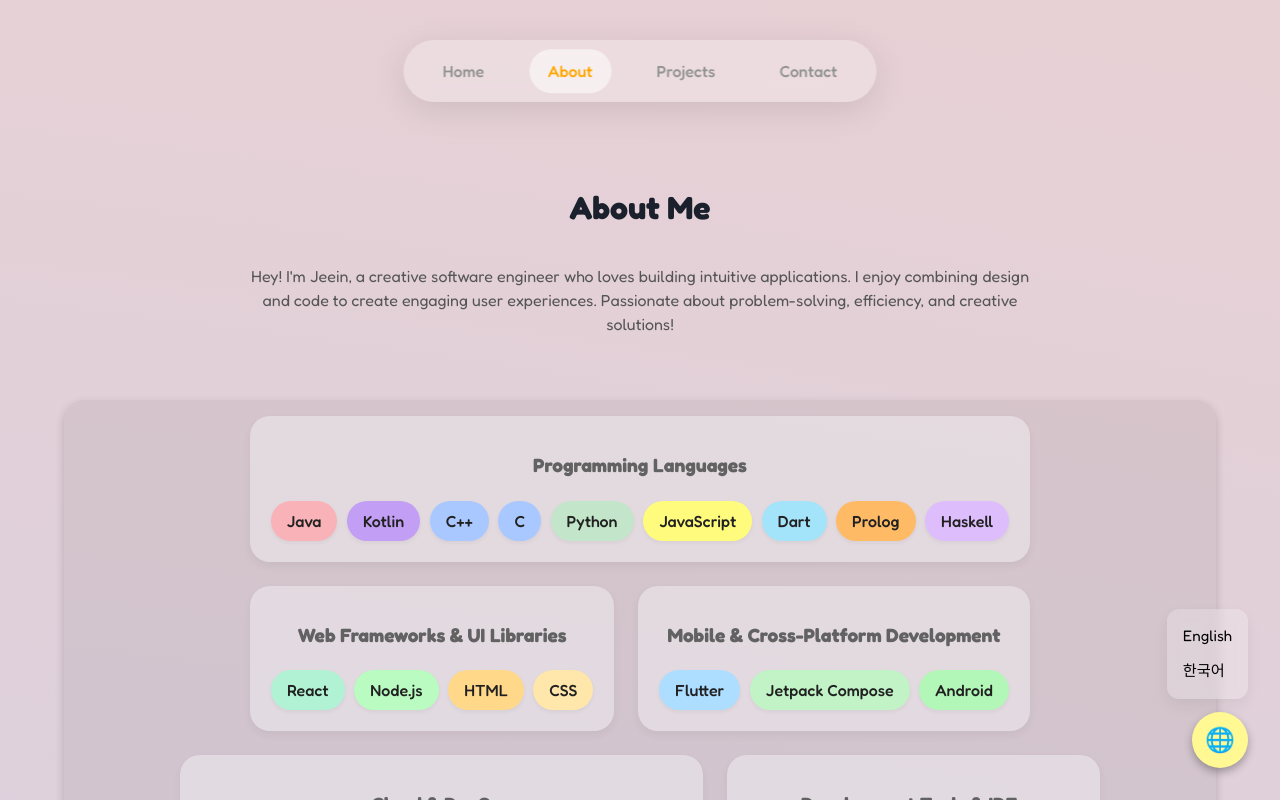
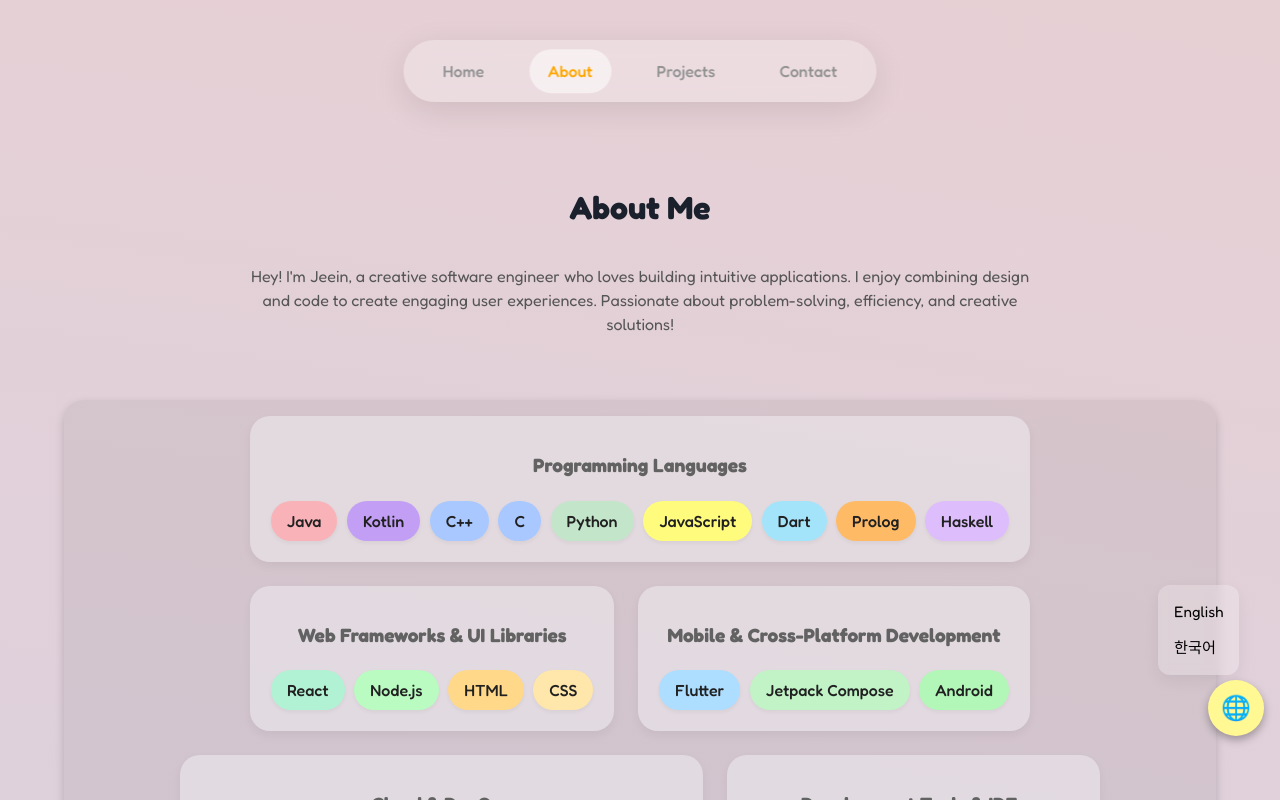
Before and after one commit to JeeIn-Park/JeeIn-Park.github.io, a React (Vite) app: page /about in a window 1280 px wide. Both pictures are taken after a click on the button "Language Toggle". Shown: the top 800 px of the page. Built offline with nearby package versions, Linux system fonts and the light colour scheme.

Commit message:
fab draggable

```diff
--- a/src/App.tsx
+++ b/src/App.tsx
@@ -22,7 +22,6 @@ const App: React.FC = () => {
   return (
     <div className="flex flex-col min-h-screen bg-gray-100 text-gray-900 relative">
       <div id="top-anchor" className="absolute top-0"></div>
-      <LanguageToggle />
       <Navbar />
       <ScrollTop />
       <Routes>
@@ -32,6 +31,8 @@ const App: React.FC = () => {
         <Route path="/contact" element={<Contact />} />
       </Routes>
       <Footer />
+      <LanguageToggle />
+
     </div>
   );
 };
--- a/src/components/LanguageToggle.css
+++ b/src/components/LanguageToggle.css
@@ -41,15 +41,26 @@
     border: none;
     cursor: pointer;
     box-shadow: 0 4px 8px rgba(0, 0, 0, 0.3);
-    transition: background-color 0.3s ease;
+    transition:
+        background-color 0.3s ease,
+        transform 0.2s ease,
+        left 0.3s ease,
+        top 0.3s ease,
+        opacity 0.5s ease;
   }
 
   .fab-button:hover {
     background-color: #ffe942;
+    transform: scale(1.07);
+  }
+
+  .fab-button.dragging {
+    transition: none !important;
   }
 
   /* Language dropdown box */
   .language-box {
+    opacity: 1;
     margin-bottom: 0.8rem;
     background-color: rgba(255, 255, 255, 0.226); /* Semi-transparent white */
     backdrop-filter: blur(5px);               /* Blur background behind the box */
@@ -58,8 +69,20 @@
     padding: 0.6rem 0;
     box-shadow: 0 6px 16px rgba(0, 0, 0, 0.06);
     animation: fadeSlideUp 0.3s ease;
+    transition: opacity 0.3s ease, transform 0.3s ease;
+    transform: translateY(0);
   }
 
+  .hidden-box {
+    opacity: 0;
+    transform: translateY(10px);
+    pointer-events: none;
+  }
+
+  .visible-box {
+    opacity: 1;
+    transform: translateY(0);
+  }
 
   /* Each language item */
   .language-item {
--- a/src/components/LanguageToggle.tsx
+++ b/src/components/LanguageToggle.tsx
@@ -1,40 +1,121 @@
-import React, { useState, useRef, useEffect } from 'react';
+import React, { useEffect, useRef, useState } from 'react';
 import { useTranslation } from 'react-i18next';
 import './LanguageToggle.css';
 
 const LanguageToggle: React.FC = () => {
   const { i18n } = useTranslation();
+  const fabRef = useRef<HTMLButtonElement>(null);
   const [menuOpen, setMenuOpen] = useState(false);
-  const [isHovered, setIsHovered] = useState(false);
-  const ref = useRef<HTMLDivElement>(null);
+  const [dragging, setDragging] = useState(false);
+  const [lastInteractionTime, setLastInteractionTime] = useState(Date.now());
+  const [opacity, setOpacity] = useState(1);
+  const positionRef = useRef({ x: window.innerWidth - 80, y: window.innerHeight - 120 });
+  const [snapSide, setSnapSide] = useState<'left' | 'right'>('right');
+
+
+  // NEW: Refs to track drag start and whether drag occurred
+  const dragStartPos = useRef({ x: 0, y: 0 });
+  const wasDragged = useRef(false);
 
   const languages = [
     { code: 'en', label: 'English' },
     { code: 'ko', label: '한국어' },
   ];
 
-  const toggleMenu = () => setMenuOpen(prev => !prev);
+  const toggleMenu = () => {
+    setMenuOpen(prev => !prev);
+    setLastInteractionTime(Date.now());
+    setOpacity(1);
+  };
 
   const changeLanguage = (lang: string) => {
     i18n.changeLanguage(lang);
     setMenuOpen(false);
+    setLastInteractionTime(Date.now());
   };
 
+  // Inactivity fade
   useEffect(() => {
-    const handleClickOutside = (e: MouseEvent) => {
-      if (ref.current && !ref.current.contains(e.target as Node)) {
-        setMenuOpen(false);
+    const interval = setInterval(() => {
+      if (Date.now() - lastInteractionTime > 5000 && !dragging && !menuOpen) {
+        setOpacity(0.5);
       }
+    }, 1000);
+    return () => clearInterval(interval);
+  }, [lastInteractionTime, dragging, menuOpen]);
+
+  const handleMouseDown = (e: React.MouseEvent) => {
+    e.preventDefault();
+    setDragging(true);
+    wasDragged.current = false;
+    dragStartPos.current = { x: e.clientX, y: e.clientY };
+    setLastInteractionTime(Date.now());
   };
-    document.addEventListener('mousedown', handleClickOutside);
-    return () => document.removeEventListener('mousedown', handleClickOutside);
-  }, []);
+
+  const handleMouseMove = (e: MouseEvent) => {
+    if (!dragging || !fabRef.current) return;
+
+    const dx = e.clientX - dragStartPos.current.x;
+    const dy = e.clientY - dragStartPos.current.y;
+
+    // NEW: if moved more than 3px in any direction, count as drag
+    if (Math.abs(dx) > 3 || Math.abs(dy) > 3) {
+      wasDragged.current = true;
+    }
+
+    const newX = e.clientX - 28;
+    const newY = e.clientY - 28;
+
+    positionRef.current = { x: newX, y: newY };
+    const fab = fabRef.current;
+    fab.style.left = `${newX}px`;
+    fab.style.top = `${newY}px`;
+    setOpacity(1);
+    setLastInteractionTime(Date.now());
+  };
+
+  const handleMouseUp = () => {
+    if (!dragging || !fabRef.current) return;
+    setDragging(false);
+
+    const middle = window.innerWidth / 2;
+    const isLeft = positionRef.current.x < middle;
+    const targetX = isLeft ? 16 : window.innerWidth - 72;
+
+    positionRef.current.x = targetX;
+    fabRef.current.style.left = `${targetX}px`;
+    setSnapSide(isLeft ? 'left' : 'right');
+    positionRef.current.x = targetX;
+    fabRef.current.style.left = `${targetX}px`;
+  };
+
+  // Attach global mousemove and mouseup listeners
+  useEffect(() => {
+    document.addEventListener('mousemove', handleMouseMove);
+    document.addEventListener('mouseup', handleMouseUp);
+    return () => {
+      document.removeEventListener('mousemove', handleMouseMove);
+      document.removeEventListener('mouseup', handleMouseUp);
+    };
+  });
 
   return (
-    <div className="fab-container" ref={ref}>
+    <div>
       {menuOpen && (
-        <div className="language-box">
-          {languages.map(lang => (
+        <div
+            className={`language-box ${dragging ? 'hidden-box' : 'visible-box'}`}
+            style={{
+                left:
+                snapSide === 'left'
+                    ? positionRef.current.x - 5
+                    : positionRef.current.x - 50,
+                top: positionRef.current.y - 95,
+                position: 'fixed',
+                pointerEvents: dragging ? 'none' : 'auto',
+            }}
+        >
+    {menuOpen &&
+        languages.map(lang => (
         <div
             key={lang.code}
             className="language-item"
@@ -46,15 +127,19 @@ const LanguageToggle: React.FC = () => {
     </div>
         )}
       <button
-        className="fab-button"
-        onClick={toggleMenu}
-        onMouseEnter={() => setIsHovered(true)}
-        onMouseLeave={() => setIsHovered(false)}
+        ref={fabRef}
+        className={`fab-button ${dragging ? 'dragging' : ''}`}
+        onMouseDown={handleMouseDown}
+        onClick={() => {
+          if (!wasDragged.current) toggleMenu();
+        }}
         style={{
-          transform: isHovered ? 'scale(1.07)' : 'scale(1)',
-          transition: 'transform 0.2s ease, background-color 0.3s ease',
+          left: positionRef.current.x,
+          top: positionRef.current.y,
+          opacity,
+          position: 'fixed',
         }}
-        aria-label="Toggle Language Menu"
+        aria-label="Language Toggle"
       >
         🌐
       </button>
```
Lines whose indentation alone changed are shown as unchanged.
